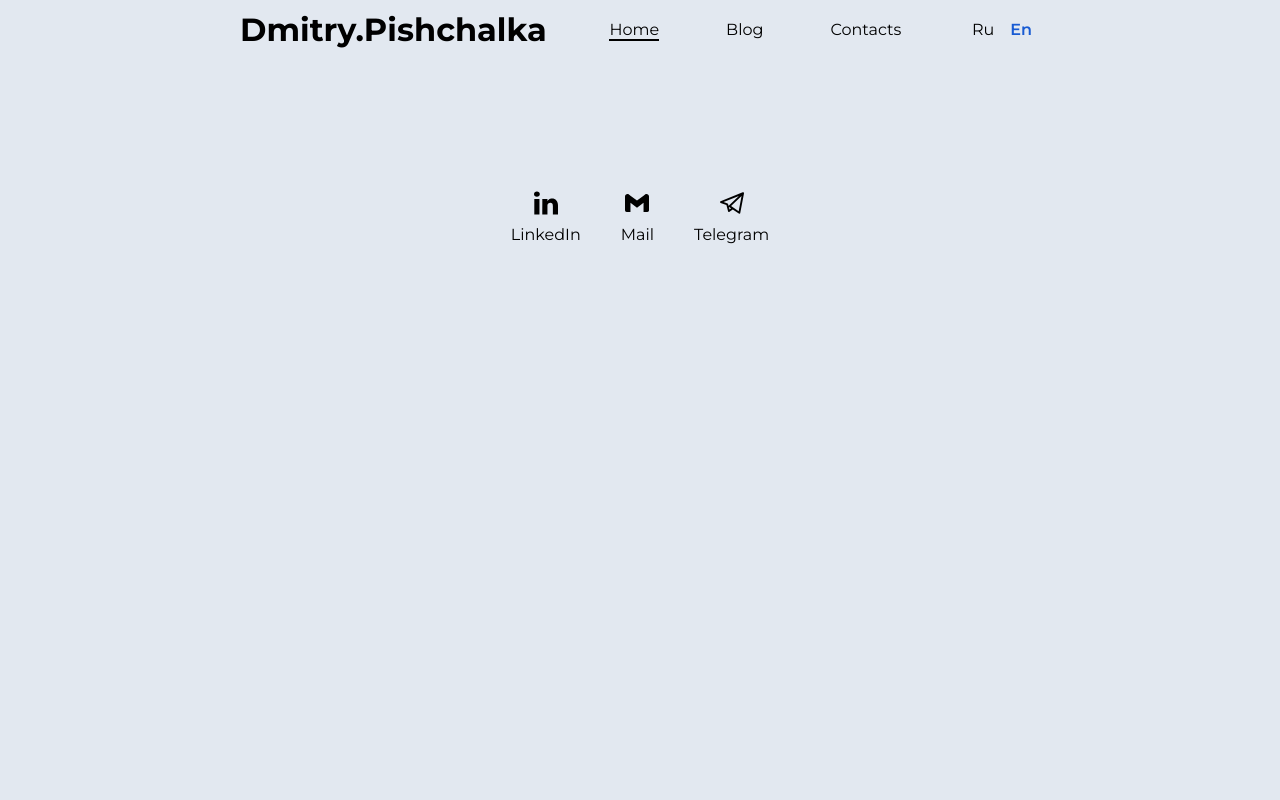
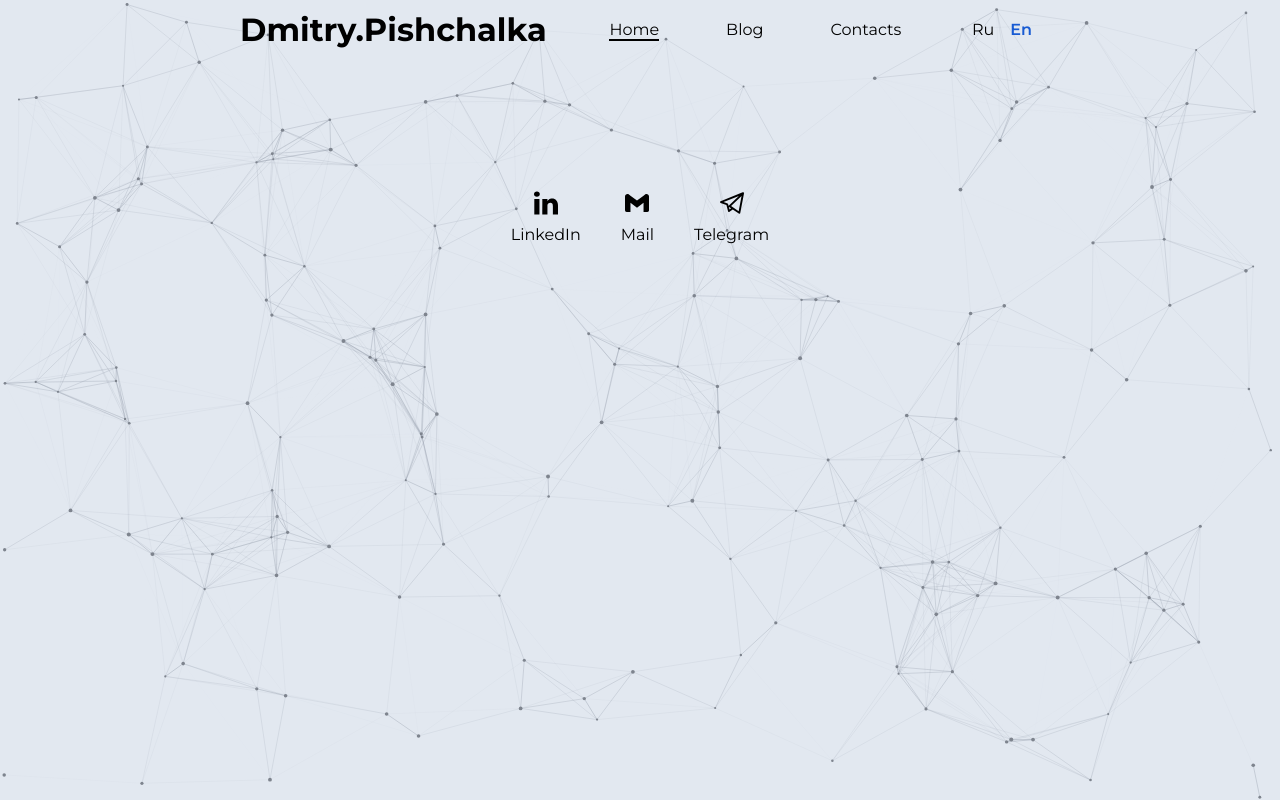
Before and after one commit to dmitryprogrammer/personal-website, a React (Vite) app: page / in a window 1280 px wide. Built offline with nearby package versions, Linux system fonts and the light colour scheme.

Commit message:
added backround to the app

```diff
--- a/src/components/app/App.tsx
+++ b/src/components/app/App.tsx
@@ -1,14 +1,18 @@
 import {Outlet} from "react-router";
 import {Header} from "../header/header/header";
 import "./App.scss";
+import {Background} from "../background/Background";
 
 export default function App() {
   return (
+    <>
+      <Background theme="light" />
       <main className="main-wrapper">
         <Header />
         <div className="main-container container">
           <Outlet />
         </div>
       </main>
+    </>
   );
 }
```
Lines whose indentation alone changed are shown as unchanged.
